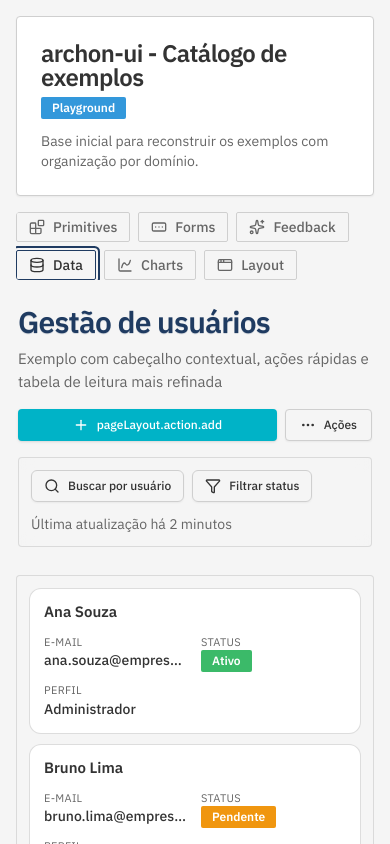
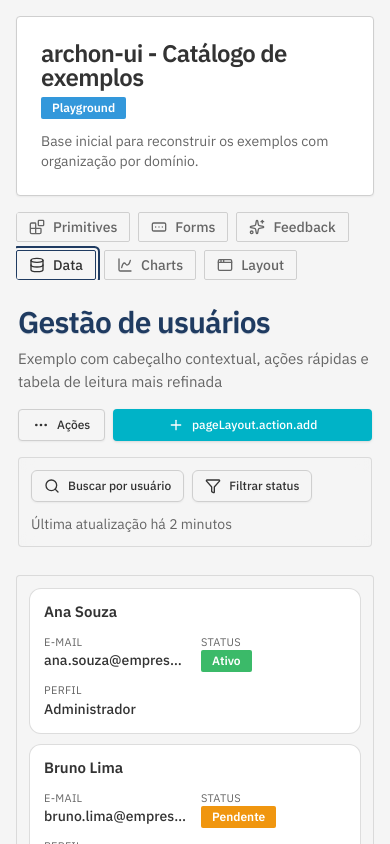
Before and after one commit to pivetoo/archon-ui, a React (Vite) app: page / in a window 390 px wide. Both pictures are taken after a click on the tab "Data". Shown: the top 844 px of the page. Built offline with nearby package versions, Linux system fonts and the light colour scheme; the HTML template or start-up script is replaced by a standard one.

Commit message:
fix: header com menu de acoes a esquerda do primario no mobile
No modo compacto o menu "Acoes" era renderizado depois do botao primario,
ficando a direita do "Novo". Agora vem antes, deixando o botao primario (Novo)
sempre no extremo direito e as demais acoes (Acoes/Editar) a esquerda.

```diff
--- a/src/components/ui/page-layout.tsx
+++ b/src/components/ui/page-layout.tsx
@@ -249,10 +249,9 @@ export const PageLayout: React.FC<PageLayoutProps> = ({
                   {allActions.map((action) => renderActionButton(action))}
                 </div>
 
-                {/* Mobile/tablet (<lg): acoes primarias visiveis + menu de overflow */}
+                {/* Mobile/tablet (<lg): menu de overflow a esquerda, acoes primarias (Novo) a direita */}
                 <div className="flex w-full items-center gap-2 md:justify-end lg:hidden">
                   {actionsSlot}
-                  {mobilePrimaryActions.map((action) => renderActionButton(action, action.primary ? "flex-1 md:flex-none" : undefined))}
                   {mobileOverflowActions.length > 0 && (
                     <Dropdown>
                       <DropdownTrigger asChild>
@@ -281,6 +280,7 @@ export const PageLayout: React.FC<PageLayoutProps> = ({
                       </DropdownContent>
                     </Dropdown>
                   )}
+                  {mobilePrimaryActions.map((action) => renderActionButton(action, action.primary ? "flex-1 md:flex-none" : undefined))}
                 </div>
               </>
             )}
```
Also changed, not shown: 2 other files (tests, documents, lock files or other folders).
